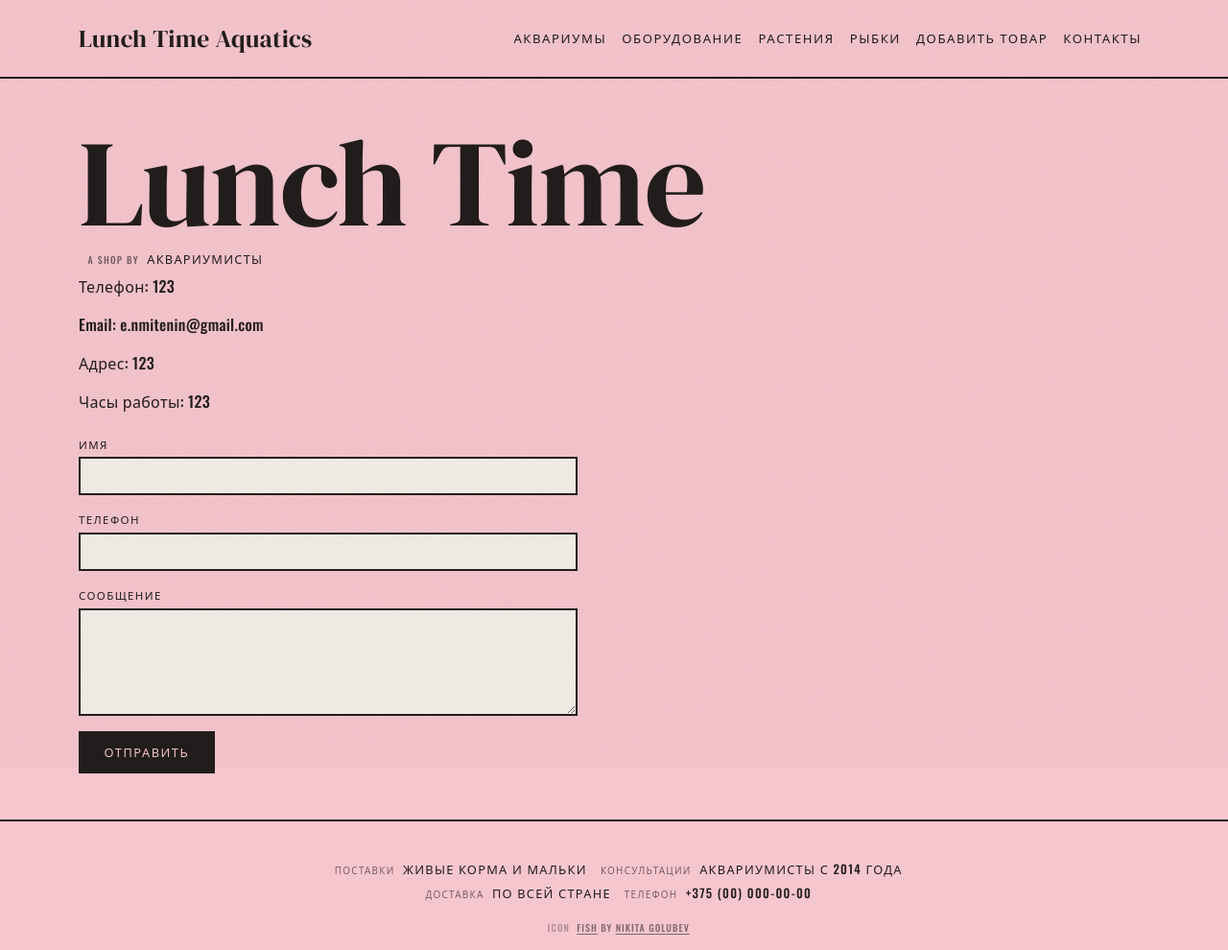
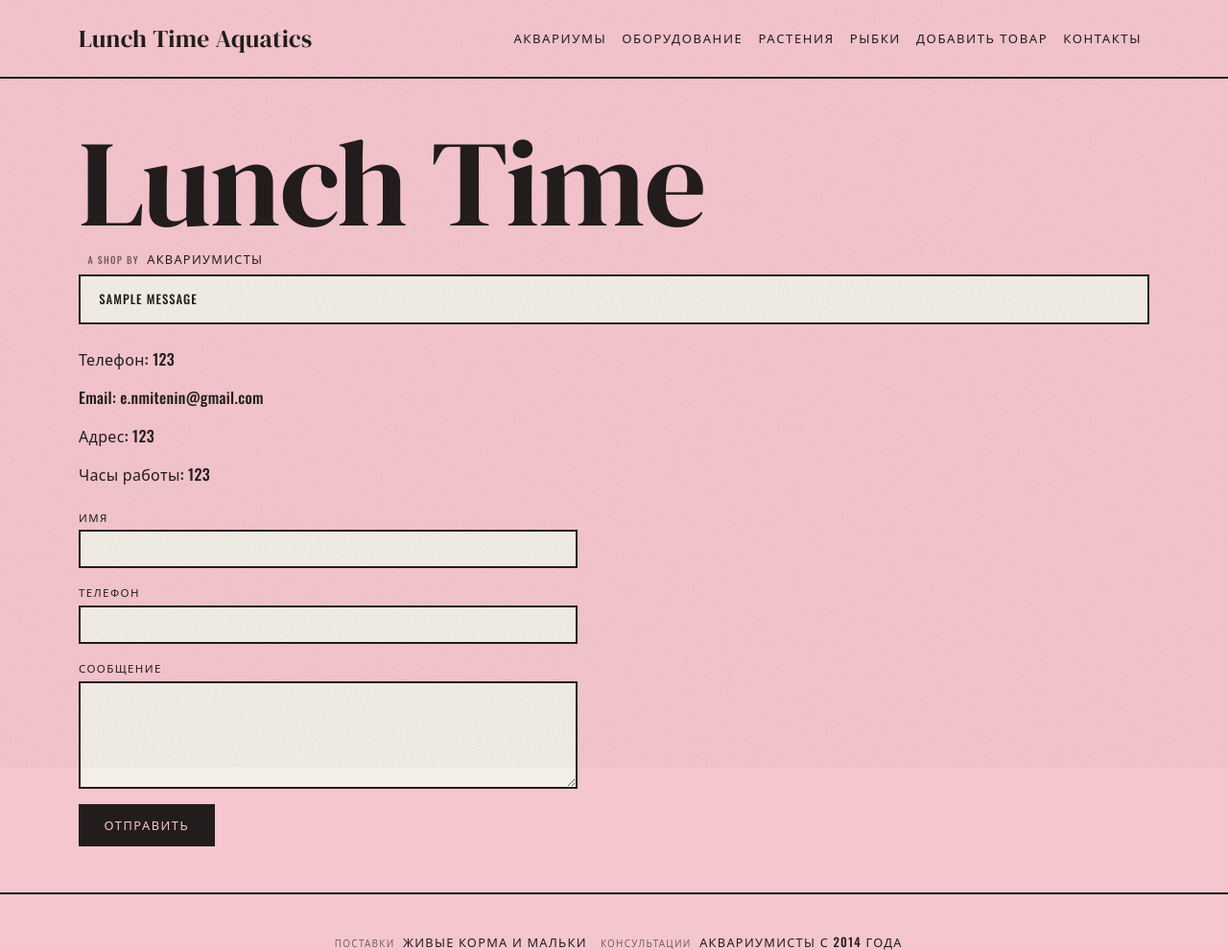
Before and after one commit to Jd4rc/lsn_basics_of_layout, a Django app: page /contacts/ in a window 1280 px wide. Shown: the top 990 px of the page at 96% size. Run offline with Django 5.2, Linux system fonts and the light colour scheme; data comes from the database, SQL or seed files in the repository; tables that the repository leaves empty hold one stand-in row (values such as "Sample post"); one stand-in notice (Sample message) is shown; some libraries are stand-ins or nearby versions.

Commit message:
fix: redirect after contact form submit

```diff
--- a/catalog/forms.py
+++ b/catalog/forms.py
@@ -62,3 +62,31 @@ class ProductForm(forms.ModelForm):
             raise forms.ValidationError('Цена должна быть больше нуля.')
 
         return price
+
+
+class ContactForm(forms.Form):
+    """Форма обратной связи на странице контактов."""
+
+    name = forms.CharField(
+        label='Имя',
+        max_length=100,
+        error_messages={
+            'required': 'Укажите имя.',
+            'max_length': 'Имя должно быть не длиннее %(limit_value)d символов.',
+        },
+        widget=forms.TextInput(attrs={'class': 'form-control input-ink'}),
+    )
+    phone = forms.CharField(
+        label='Телефон',
+        max_length=20,
+        error_messages={
+            'required': 'Укажите телефон.',
+            'max_length': 'Телефон должен быть не длиннее %(limit_value)d символов.',
+        },
+        widget=forms.TextInput(attrs={'class': 'form-control input-ink', 'type': 'tel'}),
+    )
+    message = forms.CharField(
+        label='Сообщение',
+        error_messages={'required': 'Напишите сообщение.'},
+        widget=forms.Textarea(attrs={'class': 'form-control input-ink', 'rows': 4}),
+    )
--- a/catalog/templates/catalog/contacts.html
+++ b/catalog/templates/catalog/contacts.html
@@ -6,9 +6,9 @@
 <h1>Lunch Time</h1>
 <p class="credits"><span class="credits__label">a shop by</span> АКВАРИУМИСТЫ</p>
 
-{% if sent %}
-<div class="notice mb-4">Спасибо! Мы свяжемся с тобой в ближайшее время.</div>
-{% endif %}
+{% for message in messages %}
+<div class="notice mb-4">{{ message }}</div>
+{% endfor %}
 
 {% if contact_info %}
 <div class="contact-info mb-4">
@@ -21,23 +21,18 @@
 </div>
 {% endif %}
 
-<form method="post" class="feedback">
+<form method="post" class="feedback" novalidate>
     {% csrf_token %}
 
+    {% for field in form %}
     <div class="mb-3">
-        <label for="name" class="form-label-ink">Имя</label>
-        <input type="text" class="form-control input-ink" id="name" name="name" required>
+        <label for="{{ field.id_for_label }}" class="form-label-ink">{{ field.label }}</label>
+        {{ field }}
+        {% for error in field.errors %}
+        <div class="field-error">{{ error }}</div>
+        {% endfor %}
     </div>
-
-    <div class="mb-3">
-        <label for="phone" class="form-label-ink">Телефон</label>
-        <input type="tel" class="form-control input-ink" id="phone" name="phone" required>
-    </div>
-
-    <div class="mb-3">
-        <label for="message" class="form-label-ink">Сообщение</label>
-        <textarea class="form-control input-ink" id="message" name="message" rows="4" required></textarea>
-    </div>
+    {% endfor %}
 
     <button type="submit" class="btn btn-ink">Отправить</button>
 </form>
--- a/catalog/views.py
+++ b/catalog/views.py
@@ -1,23 +1,29 @@
+from django.contrib import messages
 from django.core.paginator import Paginator
 from django.shortcuts import get_object_or_404, redirect, render
 
-from catalog.forms import ProductForm
+from catalog.forms import ContactForm, ProductForm
 from catalog.models import Category, ContactInfo, Product
 
 PRODUCTS_PER_PAGE = 6
 
 
 def contacts(request):
-    contact_info = ContactInfo.objects.first()
+    if request.method == 'POST':
+        form = ContactForm(request.POST)
 
-    if request.method == 'POST':
-        name = request.POST.get('name')
-        phone = request.POST.get('phone')
-        message = request.POST.get('message')
-        print(f'Сообщение от {name} ({phone}): {message}')
-        return render(request, 'catalog/contacts.html', {'sent': True, 'contact_info': contact_info})
+        if form.is_valid():
+            data = form.cleaned_data
+            print(f"Сообщение от {data['name']} ({data['phone']}): {data['message']}")
+            messages.success(request, 'Спасибо! Мы свяжемся с тобой в ближайшее время.')
+            return redirect('catalog:contacts')
+    else:
+        form = ContactForm()
 
-    return render(request, 'catalog/contacts.html', {'contact_info': contact_info})
+    return render(request, 'catalog/contacts.html', {
+        'form': form,
+        'contact_info': ContactInfo.objects.first(),
+    })
 
 
 def home(request):
```
Also changed, not shown: 1 other file.
